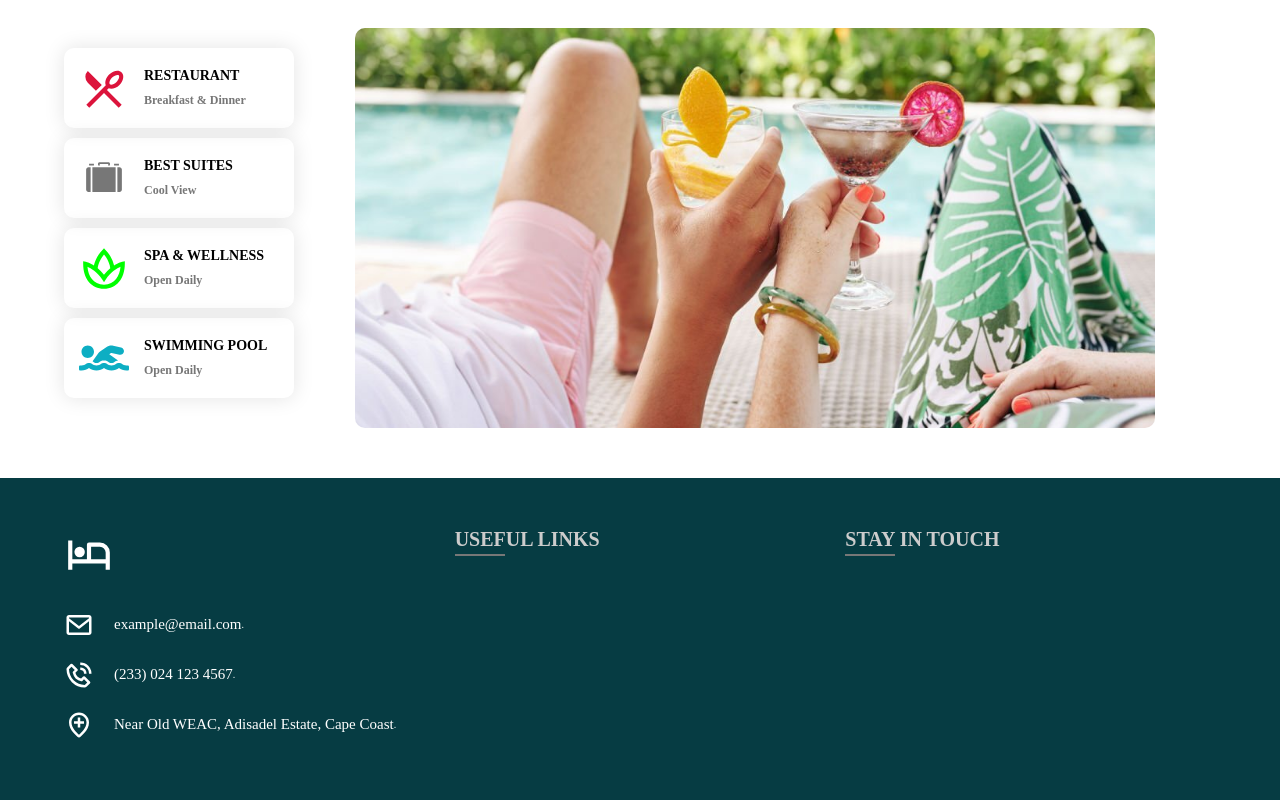
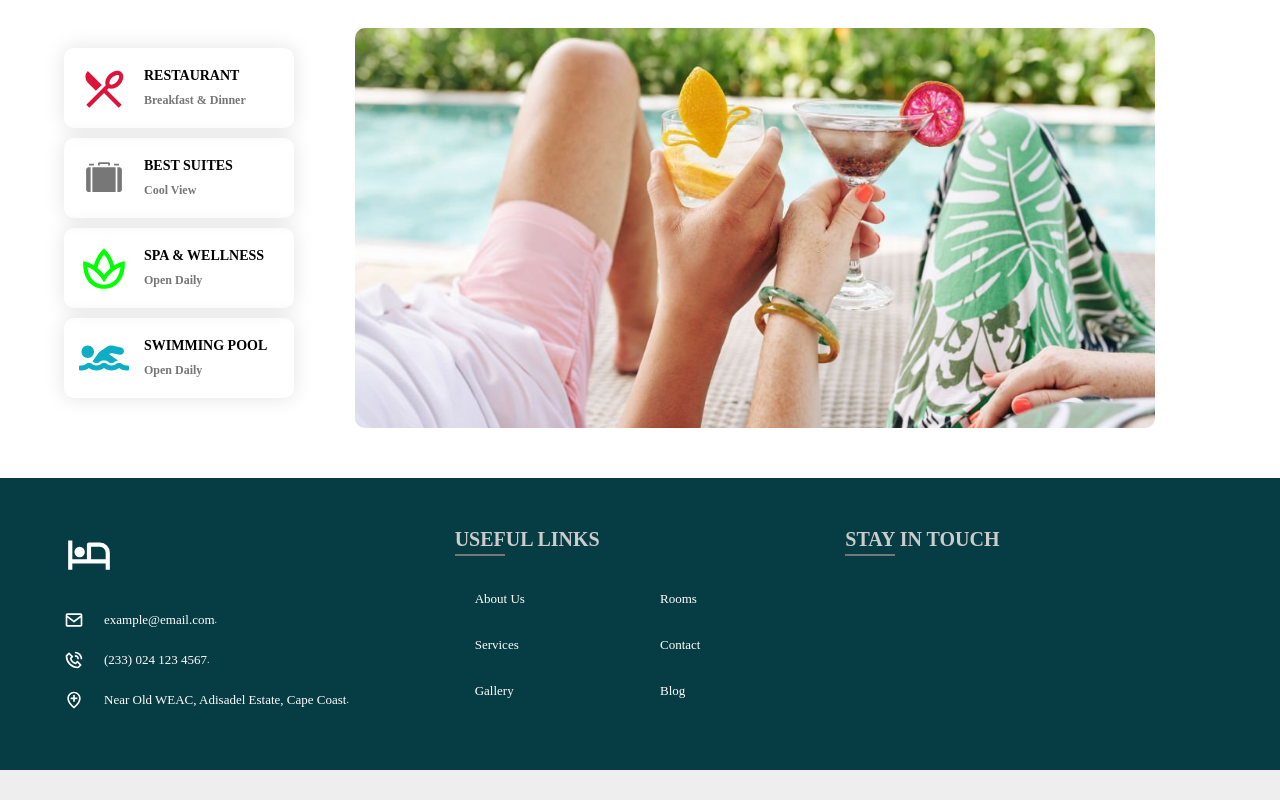
Before and after one commit to PrinceNarteh/hotel, a React (Create React App) app: page / in a window 1280 px wide. Shown: the part 2379-3179 px from the top of the page. After the commit the page ends 3149 px from the top, so only its background shows below. Built offline with nearby package versions, Linux system fonts and the light colour scheme.

Commit message:
adds footer links

```diff
--- a/src/App.tsx
+++ b/src/App.tsx
@@ -1,10 +1,10 @@
 import React from "react";
-import { Home } from "./pages/Home";
+import { Router } from "./Router";
 
 function App() {
   return (
     <div>
-      <Home />
+      <Router />
     </div>
   );
 }
--- a/src/components/footer/Footer.tsx
+++ b/src/components/footer/Footer.tsx
@@ -1,11 +1,16 @@
 import React from "react";
-import { BiHotel } from "react-icons/bi";
+import {
+  BiEnvelope,
+  BiHotel,
+  BiLocationPlus,
+  BiPhoneCall,
+} from "react-icons/bi";
+import { Link } from "react-router-dom";
 import styled from "styled-components";
 import { theme } from "../../theme/theme";
 import { Column } from "../styles/Column";
 import { Container } from "../styles/Container";
 import { Section } from "../styles/Section";
-import { BiEnvelope, BiPhoneCall, BiLocationPlus } from "react-icons/bi";
 
 const Item = ({ icon, desc }: { icon: React.ReactNode; desc: string }) => {
   const ItemStyle = styled.div`
@@ -15,13 +20,13 @@ const Item = ({ icon, desc }: { icon: React.ReactNode; desc: string }) => {
 
     .icon {
       margin: 1rem 2rem 1rem 0;
-      font-size: 3rem;
+      font-size: 2rem;
       display: flex;
       align-items: center;
     }
 
     span {
-      font-size: 1.5rem;
+      font-size: 1.3rem;
     }
   `;
   return (
@@ -53,7 +58,16 @@ export const Footer = () => {
           <Head>
             <h6>Useful Links</h6>
           </Head>
-          <Content></Content>
+          <Content>
+            <FooterLinksSection>
+              <FooterLink to="#">About Us</FooterLink>
+              <FooterLink to="#">Rooms</FooterLink>
+              <FooterLink to="#">Services</FooterLink>
+              <FooterLink to="#">Contact</FooterLink>
+              <FooterLink to="#">Gallery</FooterLink>
+              <FooterLink to="#">Blog</FooterLink>
+            </FooterLinksSection>
+          </Content>
         </FooterColumn>
         <FooterColumn>
           <Head>
@@ -91,3 +105,16 @@ const Head = styled.div`
 `;
 
 const Content = styled.div``;
+const FooterLinksSection = styled.div`
+  display: flex;
+  flex-wrap: wrap;
+`;
+const FooterLink = styled(Link)`
+  text-decoration: none;
+  color: #fff;
+  font-size: 1.3rem;
+  padding: 1rem 2rem;
+  margin: 0.5rem 0;
+  flex: 1;
+  flex-basis: 15rem;
+`;
```
